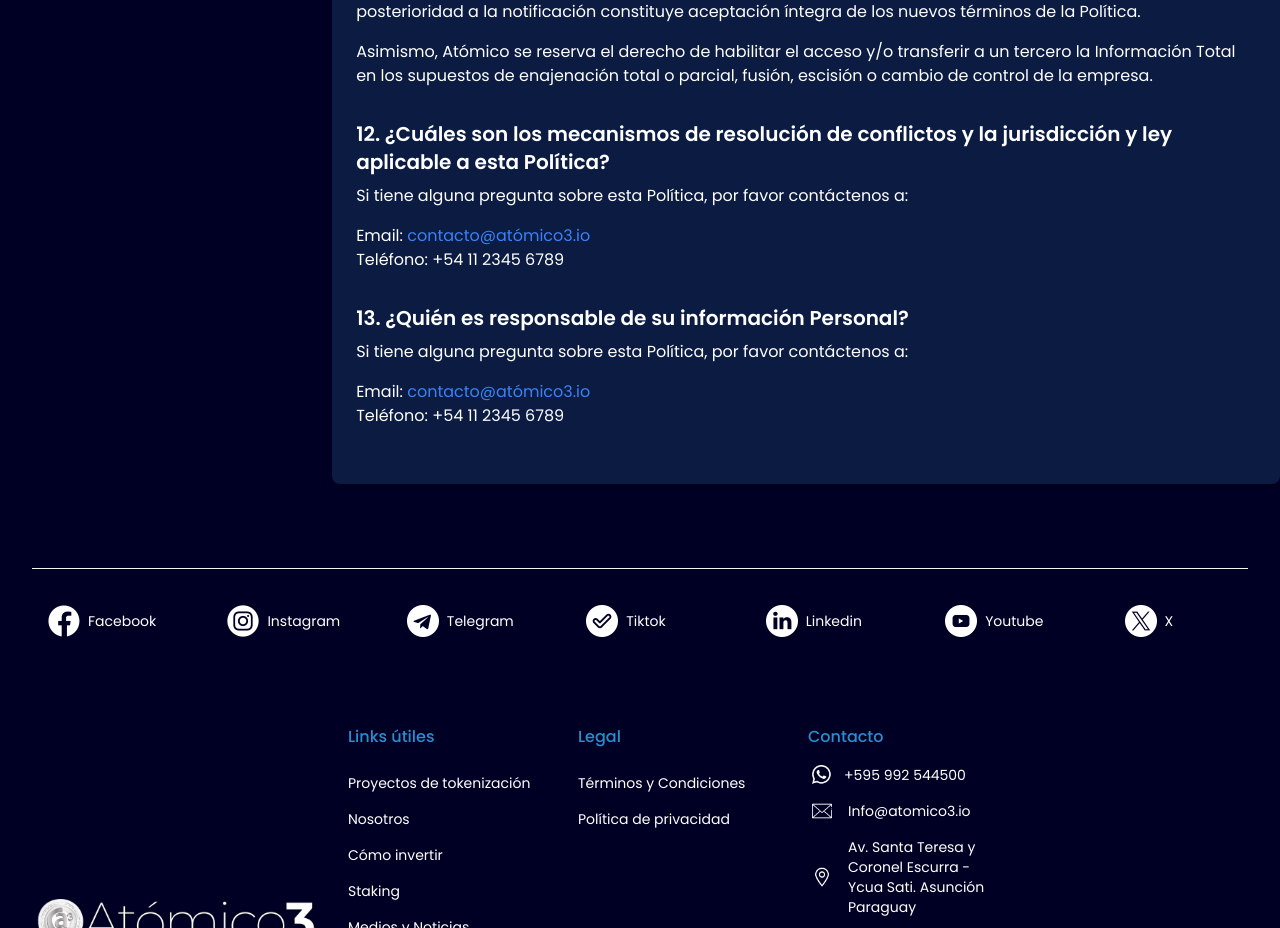
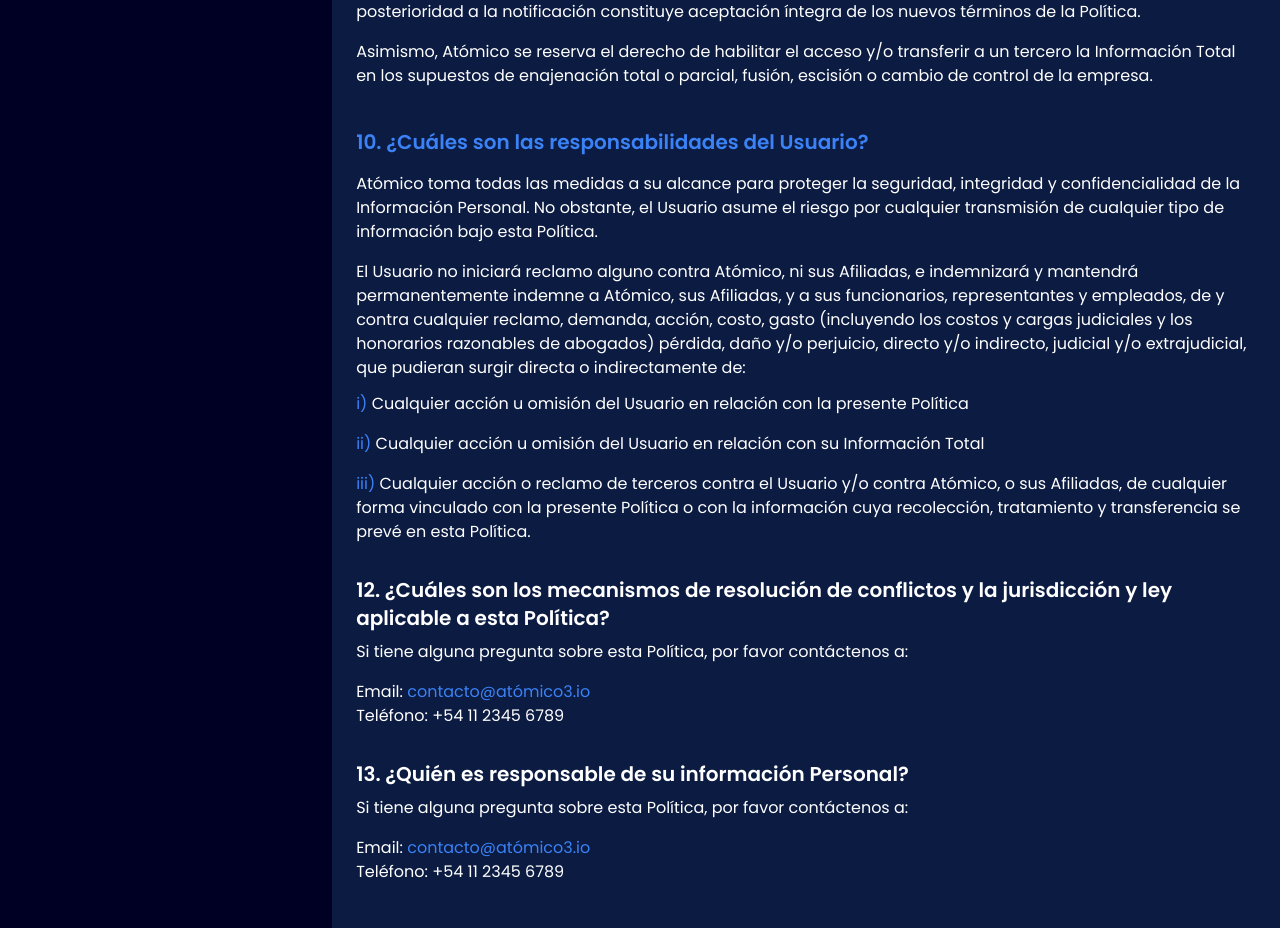
Before and after one commit to FrancoRutigliano/AT3-Front, a React (Vite) app: page /#/legal/privacy in a window 1280 px wide. Shown: the part 7500-8428 px from the top of the page. Built offline with nearby package versions, Linux system fonts and the light colour scheme.

Commit message:
punto 10

```diff
--- a/src/translations/es/global.json
+++ b/src/translations/es/global.json
@@ -358,7 +358,15 @@
     "informacion punto 9": {
       "p1": "Atómico se reserva el derecho a modificar esta Política en cualquier momento y con efecto inmediato. El Usuario será notificado de modificaciones a esta Política a través de los medios que Atómico estime convenientes (incluyendo, sin limitación, su publicación en la Plataforma), y acepta que el uso del Servicio con posterioridad a la notificación constituye aceptación íntegra de los nuevos términos de la Política.",
       "p2": "Asimismo, Atómico se reserva el derecho de habilitar el acceso y/o transferir a un tercero la Información Total en los supuestos de enajenación total o parcial, fusión, escisión o cambio de control de la empresa."
+    },
+    "informacion punto 10": {
+      "p1": "Atómico toma todas las medidas a su alcance para proteger la seguridad, integridad y confidencialidad de la Información Personal. No obstante, el Usuario asume el riesgo por cualquier transmisión de cualquier tipo de información bajo esta Política.",
+      "p2": "El Usuario no iniciará reclamo alguno contra Atómico, ni sus Afiliadas, e indemnizará y mantendrá permanentemente indemne a Atómico, sus Afiliadas, y a sus funcionarios, representantes y empleados, de y contra cualquier reclamo, demanda, acción, costo, gasto (incluyendo los costos y cargas judiciales y los honorarios razonables de abogados) pérdida, daño y/o perjuicio, directo y/o indirecto, judicial y/o extrajudicial, que pudieran surgir directa o indirectamente de:",
+      "item i": "Cualquier acción u omisión del Usuario en relación con la presente Política",
+      "item ii": "Cualquier acción u omisión del Usuario en relación con su Información Total",
+      "item iii": "Cualquier acción o reclamo de terceros contra el Usuario y/o contra Atómico, o sus Afiliadas, de cualquier forma vinculado con la presente Política o con la información cuya recolección, tratamiento y transferencia se prevé en esta Política."
     }
+
 
   }
 }
--- a/src/views/Legal/PrivacyPolicy.tsx
+++ b/src/views/Legal/PrivacyPolicy.tsx
@@ -263,7 +263,30 @@
                             </div>
                         ))}
                     </section>
+                    <section className="mb-8" id="section10">
+                        <h2 className="text-xl font-semibold mb-4 mt-10 text-blue-500">10. {t("privacyPolicy.titles.title10")}</h2>
+                        {/* {[
+                            {  content: t("privacyPolicy.documento.informacion punto 9.p1") },
+                            {  content: t("privacyPolicy.documento.informacion punto 9.p2") },
 
+                        ].map((item, index) => (
+                            <div key={index} className="mb-4">
+                                <p>
+                                    {item.content}</p>
+                            </div>
+                        ))} */}
+                        <p className="mb-4">{ t("privacyPolicy.documento.informacion punto 10.p1") }</p>
+                        <p className="mb-3">{ t("privacyPolicy.documento.informacion punto 10.p2") }</p>
+                        {[
+                            { item: "i)", text: t("privacyPolicy.documento.informacion punto 10.item i") },
+                            { item: "ii)", text: t("privacyPolicy.documento.informacion punto 10.item ii") },
+                            { item: "iii)", text: t("privacyPolicy.documento.informacion punto 10.item iii") },
+                        ].map((elem, index) => (
+                            <div key={index} className="mb-4">
+                                <p><span className="text-blue-500"> {elem.item} </span> {elem.text}</p>
+                            </div>
+                        ))}
+                    </section>
 
                     <section className="mb-8" id="section12">
                         <h2 className="text-xl font-semibold mb-2">12. ¿Cuáles son los mecanismos de resolución de conflictos y la jurisdicción y ley aplicable a esta Política?    </h2>
```
